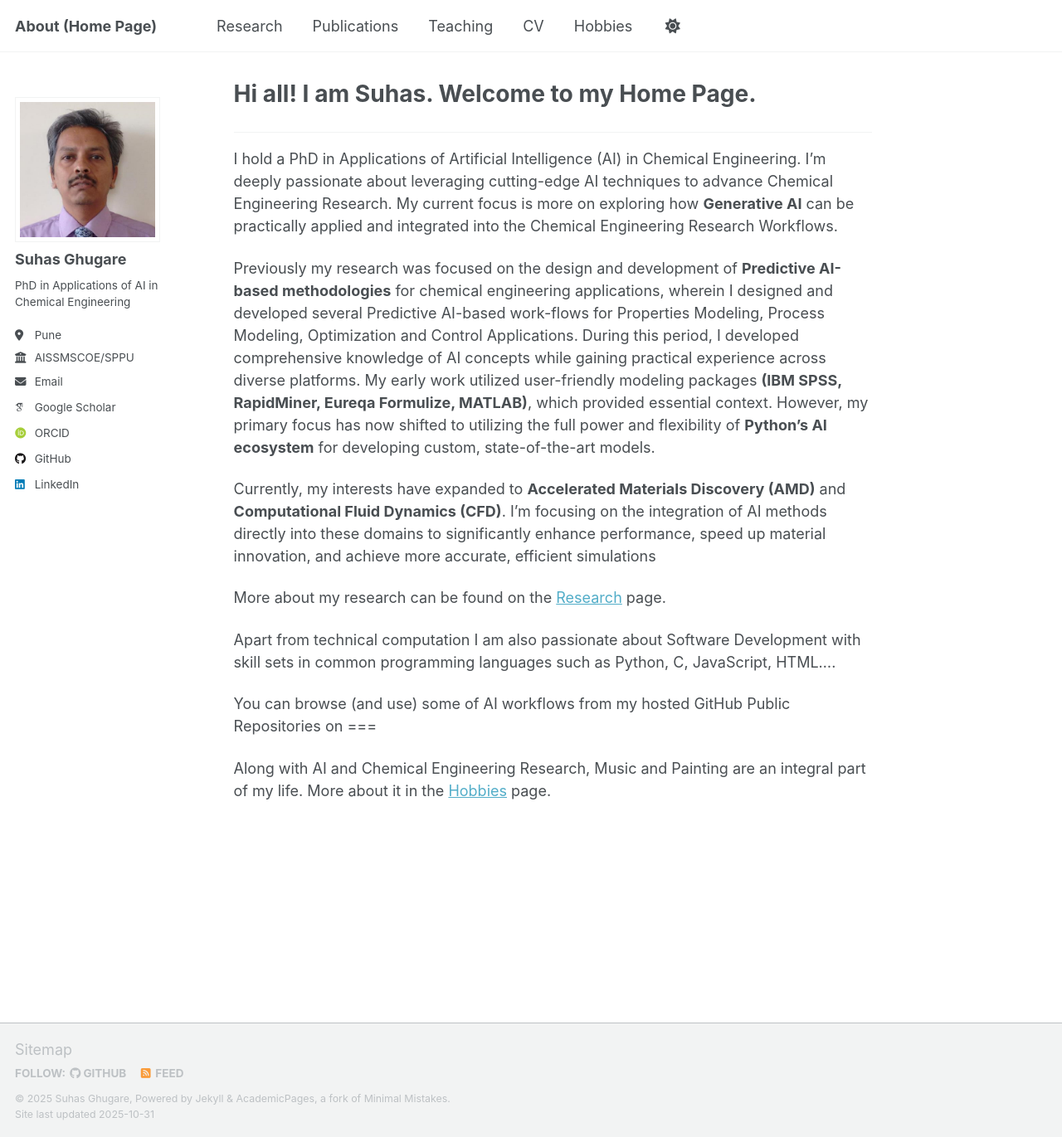
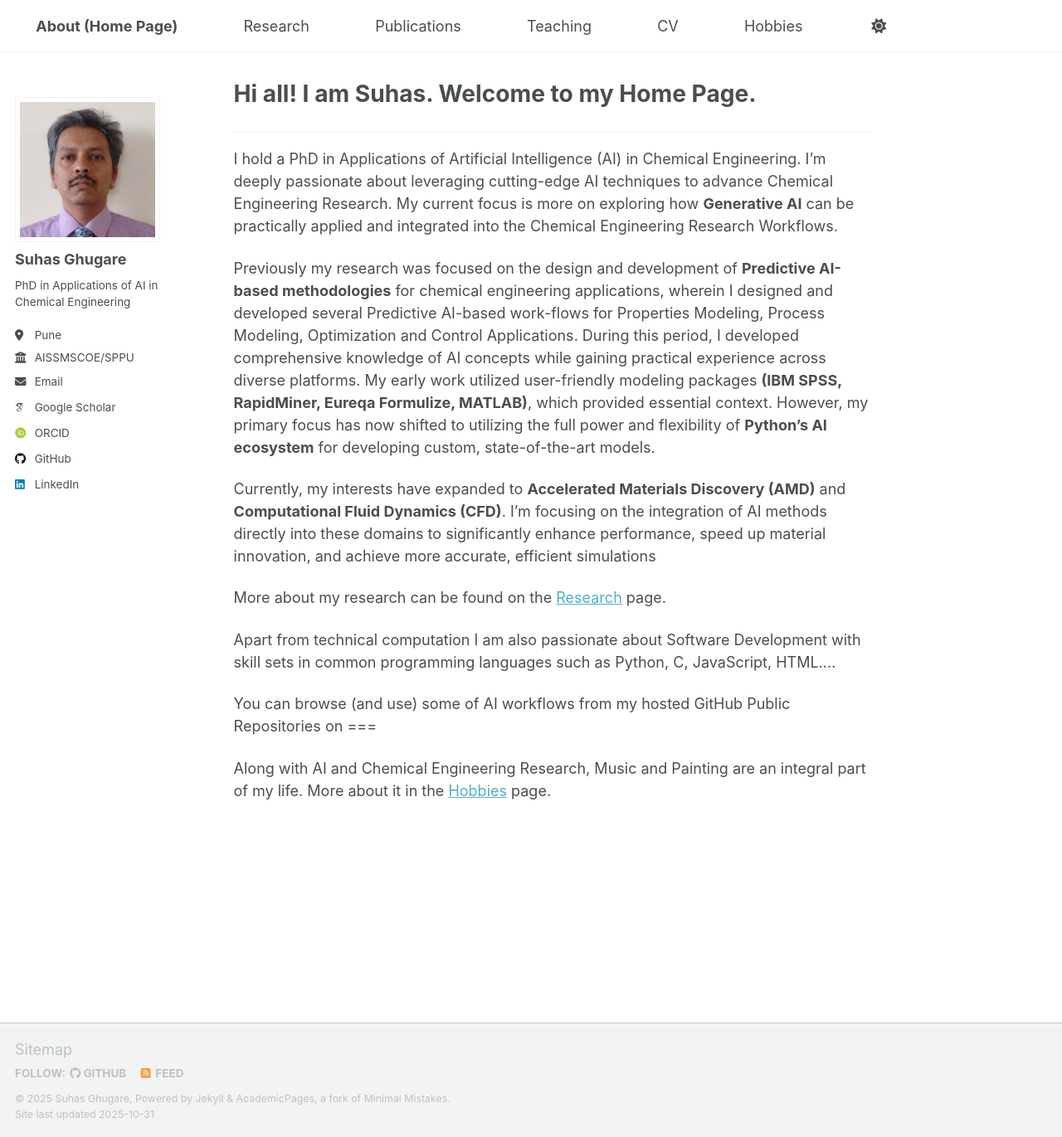
Before and after one commit to suhasghugare/suhasghugare.github.io, a Jekyll site: the page built from _pages/about.md, in a window 1280 px wide and 1371 px high. Shown: the whole window at 83% size. Built offline with Jekyll 4.4.1, drawn with Linux system fonts in a browser that asks for light colours; some web fonts are replaced; a script that is not in the unit is left out.

Commit message:
Update _masthead.scss

```diff
--- a/_sass/layout/_masthead.scss
+++ b/_sass/layout/_masthead.scss
@@ -27,7 +27,7 @@
   &__inner-wrap {
     @include container;
     @include clearfix;
-    padding: 0.5em 1em;
+    padding: 0.5em 1.2em;
     font-family: $sans-serif-narrow;
 
     @include breakpoint($x-large) {
@@ -60,8 +60,8 @@
   list-style-type: none;
   white-space: nowrap;
 
-  &--lg {
-    padding-right: 2em;
-    font-weight: 700;
-  }
+  padding-left: 1.2em;
+  padding-right: 1.2em;
+
+
 }
```
